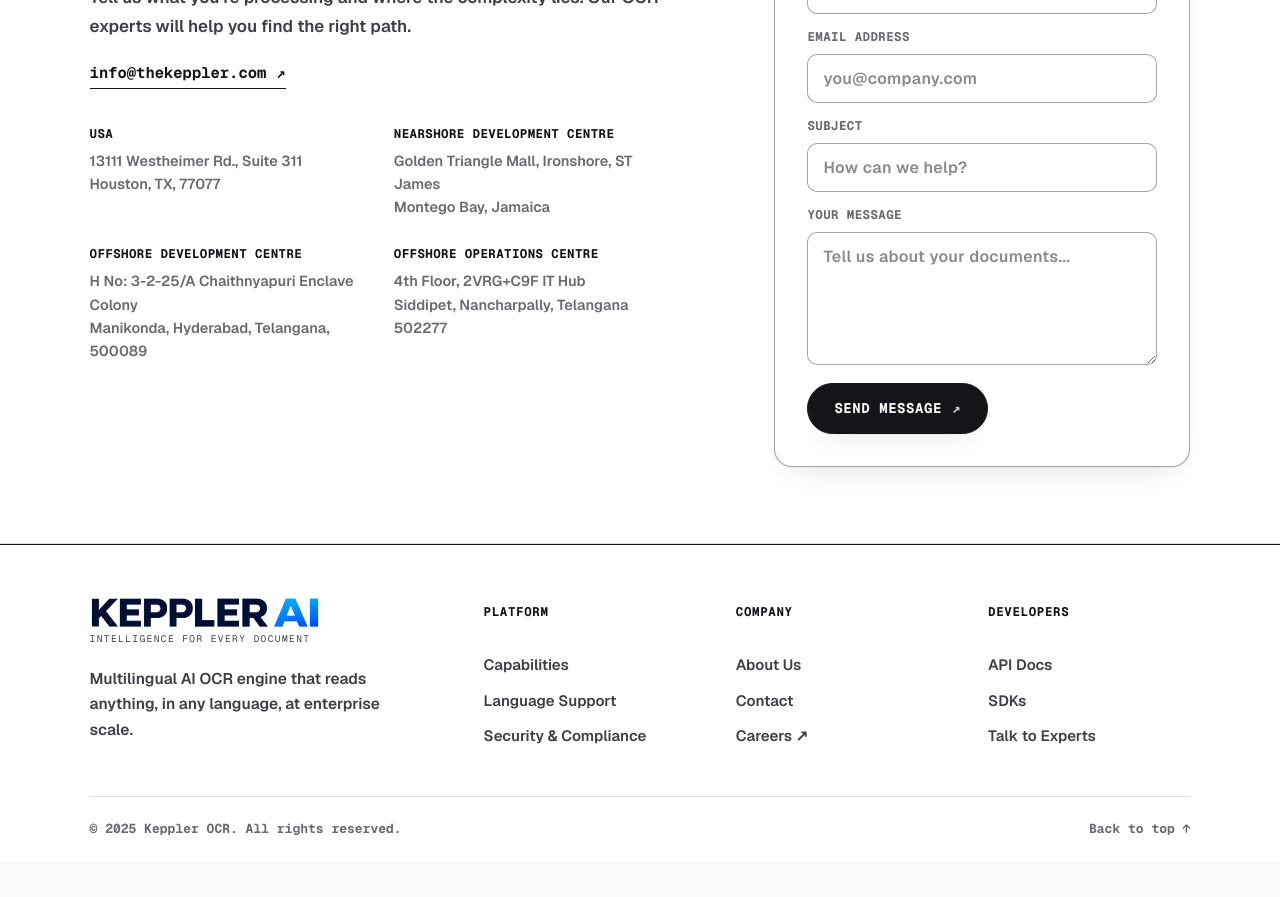
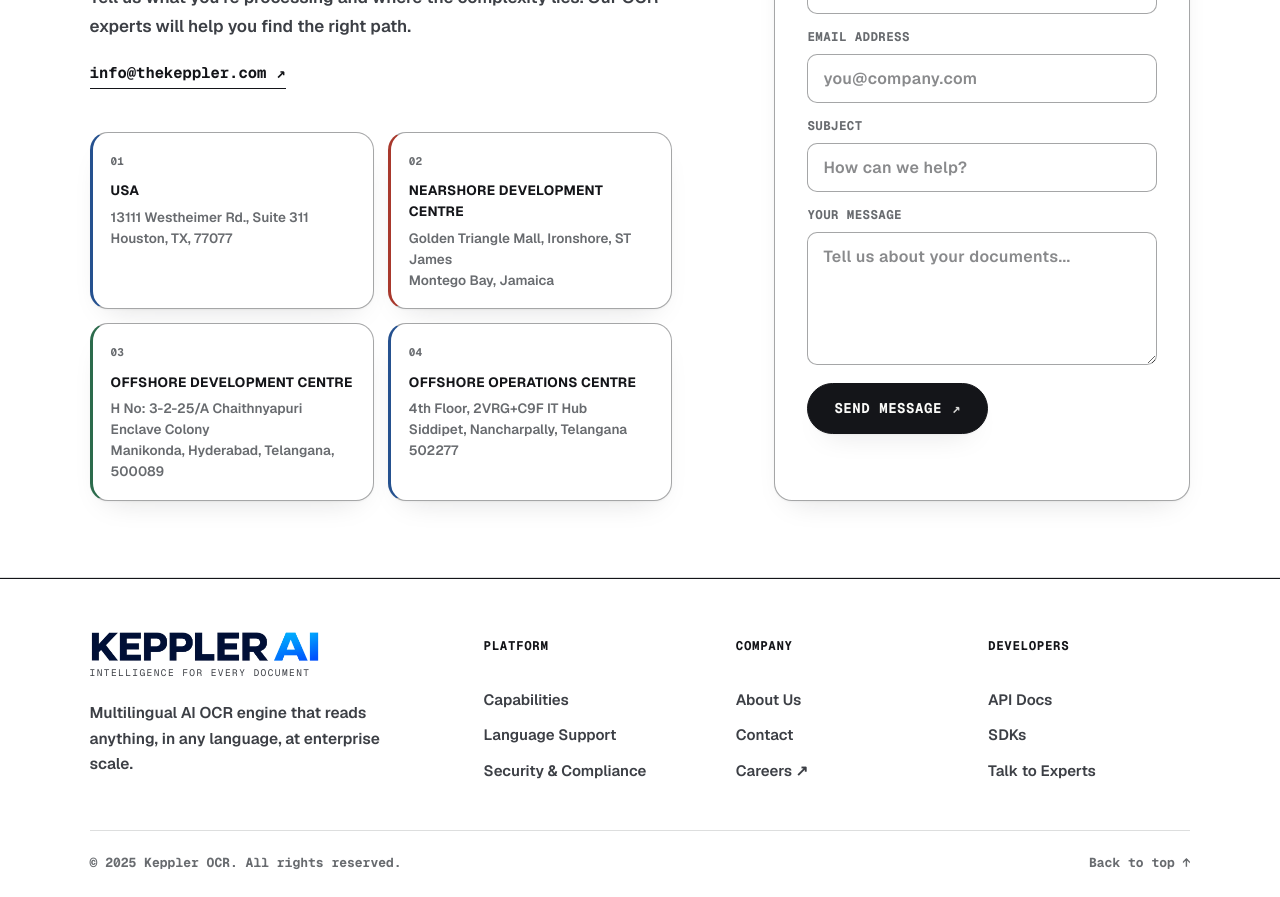
Before and after one commit to poshettyvarun-gif/keppler-page, a Next.js app: page / in a window 1280 px wide. Shown: the part 5260-6157 px from the top of the page. Before the commit the page ends 6122 px from the top, so only its background shows below. Built offline with nearby package versions, Linux system fonts and the light colour scheme.

Commit message:
Updated get in touch section

```diff
--- a/app/globals.css
+++ b/app/globals.css
@@ -198,9 +198,14 @@
 .contact{display:grid;grid-template-columns:1.05fr .75fr;gap:8vw;background:var(--paper)}
 .contact-info>p:nth-of-type(2){color:var(--charcoal);line-height:1.7;font-size:17px;font-weight:600}
 .email-link{display:inline-flex;gap:10px;align-items:center;margin:20px 0 35px;padding-bottom:4px;border-bottom:1px solid var(--ink);color:var(--ink);text-decoration:none;font-family:var(--mono);font-size:15.5px;font-weight:700}
-.address-grid{display:grid;grid-template-columns:1fr 1fr;gap:26px}
-.address-grid address{color:var(--muted);font-size:14.5px;font-weight:600;line-height:1.6;font-style:normal}
-.address-grid b{display:block;color:var(--ink);margin-bottom:5px;font-family:var(--mono);font-size:12.5px;font-weight:700;text-transform:uppercase;letter-spacing:.03em}
+.address-grid{display:grid;grid-template-columns:1fr 1fr;gap:14px;margin-top:8px}
+.address-grid address{color:var(--muted);font-size:13.5px;font-weight:600;line-height:1.55;font-style:normal;position:relative;padding:20px 18px 18px;border:1px solid var(--line-strong);border-left:3px solid var(--blue);border-radius:var(--radius);background:var(--paper);box-shadow:var(--shadow);transition:transform .2s ease,box-shadow .2s ease}
+.address-grid address:hover{transform:translateY(-2px);box-shadow:var(--shadow-hover)}
+.address-grid address:nth-child(2){border-left-color:var(--red)}
+.address-grid address:nth-child(3){border-left-color:var(--green)}
+.address-grid address:nth-child(4){border-left-color:var(--blue)}
+.address-grid address>span{display:block;font-family:var(--mono);font-size:11px;font-weight:700;color:var(--muted);margin-bottom:10px}
+.address-grid b{display:block;color:var(--ink);margin-bottom:6px;font-size:13.5px;font-weight:700;text-transform:uppercase;letter-spacing:.02em}
 .contact-form{padding:32px}
 .contact-form h3{font-size:19px;font-weight:600;margin:0 0 20px}
 .contact-form label{display:flex;flex-direction:column;gap:7px;font-family:var(--mono);font-size:12.5px;font-weight:700;text-transform:uppercase;letter-spacing:.03em;color:var(--muted);margin-bottom:14px}
--- a/app/page.tsx
+++ b/app/page.tsx
@@ -146,7 +146,16 @@
 
       <section className="section contact" id="contact">
         <div className="contact-info"><p className="kicker">Get in Touch</p><h2>Let’s make your documents <em>useful.</em></h2><p>Tell us what you’re processing and where the complexity lies. Our OCR experts will help you find the right path.</p><a href="mailto:info@thekeppler.com" className="email-link">info@thekeppler.com <span>↗</span></a>
-          <div className="address-grid"><address><b>USA</b>13111 Westheimer Rd., Suite 311<br/>Houston, TX, 77077</address><address><b>Nearshore Development Centre</b>Golden Triangle Mall, Ironshore, ST James<br/>Montego Bay, Jamaica</address><address><b>Offshore Development Centre</b>H No: 3-2-25/A Chaithnyapuri Enclave Colony<br/>Manikonda, Hyderabad, Telangana, 500089</address><address><b>Offshore Operations Centre</b>4th Floor, 2VRG+C9F IT Hub<br/>Siddipet, Nancharpally, Telangana 502277</address></div>
+          <div className="address-grid">
+            {[
+              ['USA','13111 Westheimer Rd., Suite 311','Houston, TX, 77077'],
+              ['Nearshore Development Centre','Golden Triangle Mall, Ironshore, ST James','Montego Bay, Jamaica'],
+              ['Offshore Development Centre','H No: 3-2-25/A Chaithnyapuri Enclave Colony','Manikonda, Hyderabad, Telangana, 500089'],
+              ['Offshore Operations Centre','4th Floor, 2VRG+C9F IT Hub','Siddipet, Nancharpally, Telangana 502277'],
+            ].map(([name, l1, l2], i) => (
+              <address key={name}><span>0{i + 1}</span><b>{name}</b>{l1}<br />{l2}</address>
+            ))}
+          </div>
         </div>
         <form className="contact-form" action="mailto:info@thekeppler.com" method="post" encType="text/plain"><h3>Send us a message</h3><label>Full Name<input name="name" placeholder="Your full name" required /></label><label>Email Address<input type="email" name="email" placeholder="you@company.com" required /></label><label>Subject<input name="subject" placeholder="How can we help?" required /></label><label>Your Message<textarea name="message" placeholder="Tell us about your documents..." rows={5} required /></label><button className="button" type="submit">Send Message <span>↗</span></button></form>
       </section>
```
